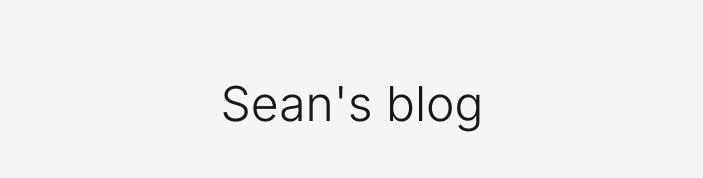
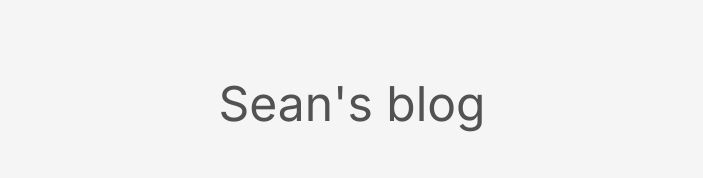
Before and after one commit to SeanXLChen/sample-blog-app, a Next.js app: page / in a window 1280 px wide. Shown: the top 178 px of the page, without its empty margins (288-991 px from the left). Built offline with nearby package versions, Linux system fonts and the light colour scheme.

Commit message:
Fix eslint error for " ' "

```diff
--- a/app/ArticlesPage.tsx
+++ b/app/ArticlesPage.tsx
@@ -29,8 +29,8 @@ const ArticlesPage = ({ articleItems }: Props) => {
     return (
         <ArticlesProvider initialArticles={articleItems}>
             <section className="mx-auto w-11/12 md:w-1/2 mt-20 mb-20 flex flex-col gap-14">
-                <header className='font-inter font-light text-5xl text-neutral-900 text-center'>
-                    <h1>Sean's blog</h1>
+                <header className='font-inter text-5xl text-neutral-600 text-center'>
+                    <h1>Sean&apos;s blog</h1>
                 </header>
                 <ArticlesContent />
             </section>
```
